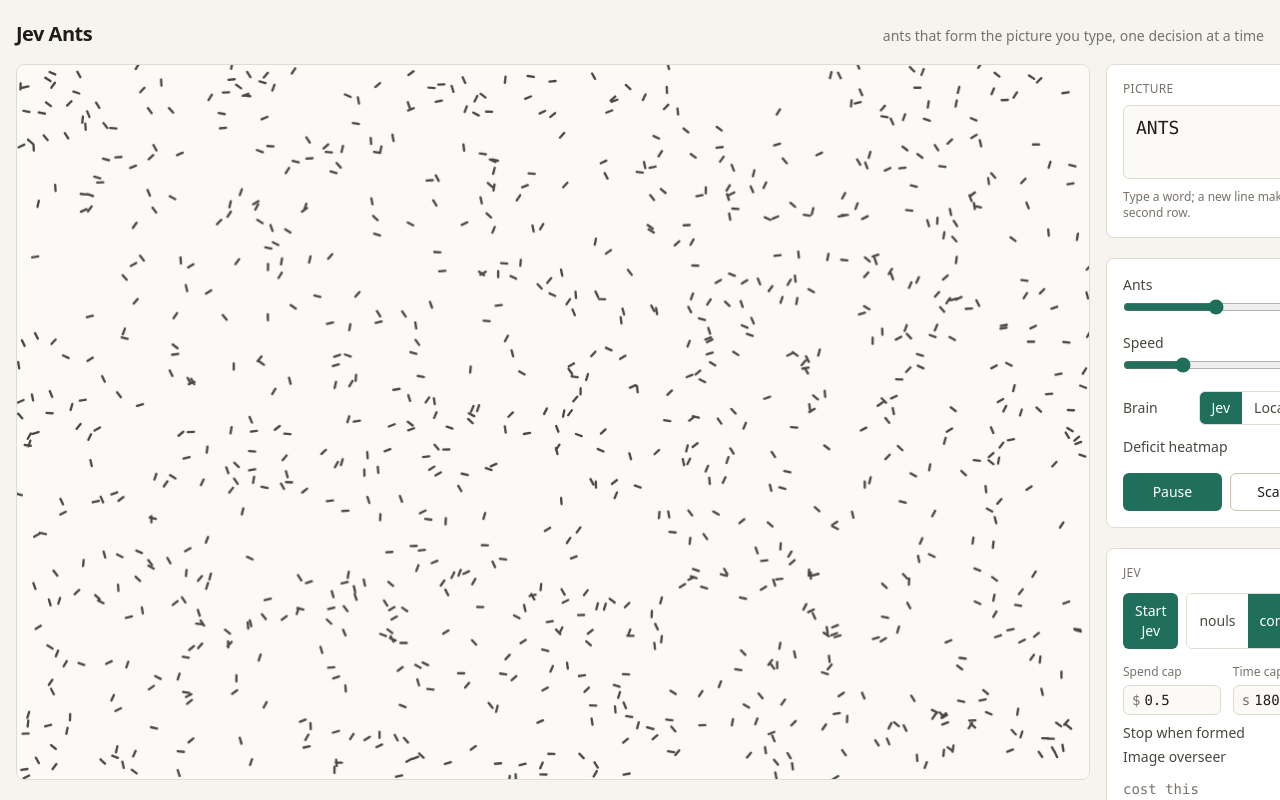
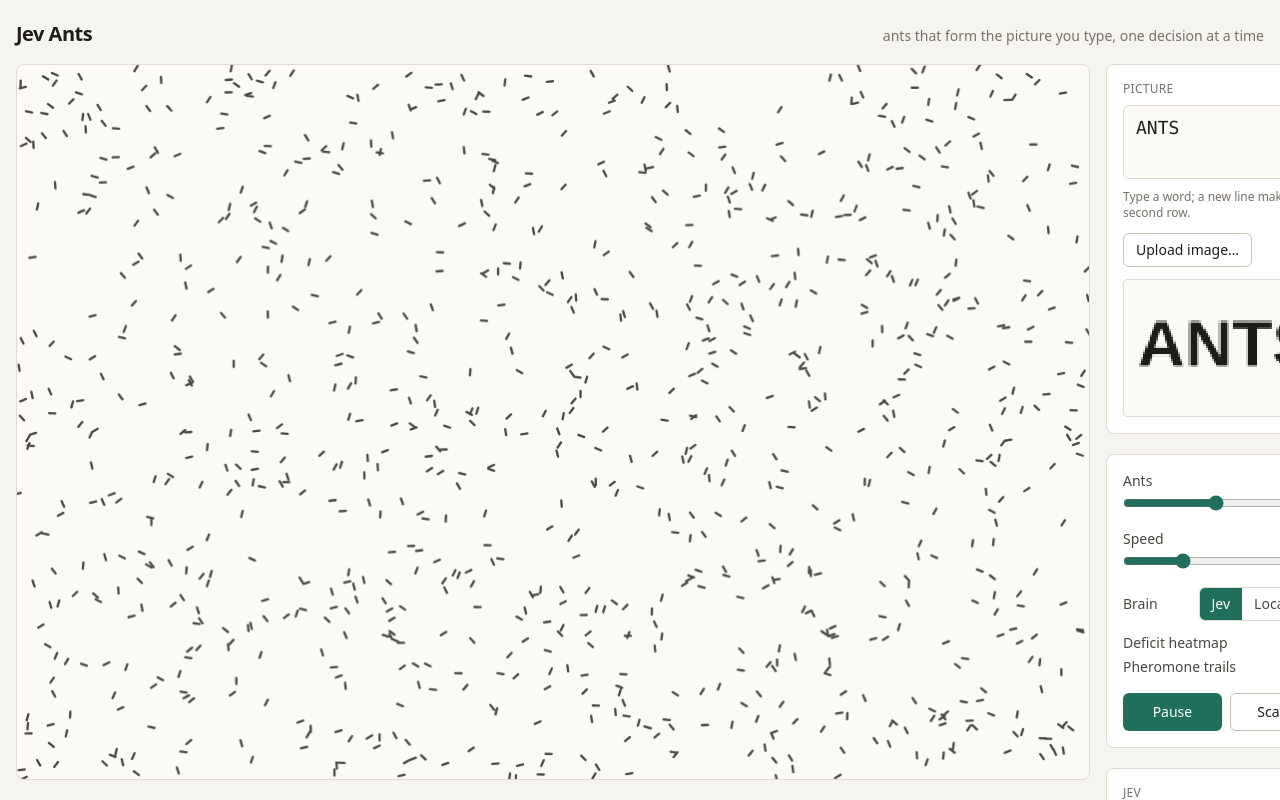
Before and after one commit to bwvogler/ant-sym, a React (Vite) app in the folder web/: page / in a window 1280 px wide. Shown: the top 800 px of the page. Built offline with nearby package versions, Linux system fonts and the light colour scheme.

Commit message:
M5: image upload (button + drop on the field), target preview, Morph (a new picture while stopped walks the ants over), pheromone trails overlay

```diff
--- a/web/src/App.tsx
+++ b/web/src/App.tsx
@@ -5,8 +5,8 @@ import { useEngine } from "./ui/useEngine.ts";
 import { useJev } from "./ui/useJev.ts";
 
 export default function App() {
-  const { engine, controls, update, stats, fps, scatter, onFrame } = useEngine();
-  const jev = useJev(engine, stats?.formed ?? false);
+  const { engine, controls, update, stats, fps, scatter, onFrame, loadImage, imageError } = useEngine();
+  const jev = useJev(engine, stats?.formed ?? false, stats?.targetVersion ?? 0);
   return (
     <main className="mx-auto flex h-full max-w-7xl flex-col gap-4 px-4 py-5">
       <header className="flex items-baseline justify-between">
@@ -14,10 +14,19 @@ export default function App() {
         <p className="text-sm text-fg-3">ants that form the picture you type, one decision at a time</p>
       </header>
       <div className="flex min-h-0 flex-1 flex-col gap-4 lg:flex-row">
-        <div className="min-h-[360px] flex-1" style={{ aspectRatio: `${engine.params.size.w} / ${engine.params.size.h}` }}>
-          <Field engine={engine} onFrame={onFrame} showHeatmap={controls.showHeatmap} box={jev.state.overseer?.box ?? null} boxSteering={jev.state.overseer?.steering ?? false} />
+        <div
+          className="min-h-[360px] flex-1"
+          style={{ aspectRatio: `${engine.params.size.w} / ${engine.params.size.h}` }}
+          onDragOver={(e) => e.preventDefault()}
+          onDrop={(e) => {
+            e.preventDefault();
+            const f = e.dataTransfer.files?.[0];
+            if (f) void loadImage(f);
+          }}
+        >
+          <Field engine={engine} onFrame={onFrame} showHeatmap={controls.showHeatmap} showTrails={controls.showTrails} box={jev.state.overseer?.box ?? null} boxSteering={jev.state.overseer?.steering ?? false} />
         </div>
-        <Panel controls={controls} update={update} stats={stats} fps={fps} onScatter={scatter}>
+        <Panel engine={engine} controls={controls} update={update} stats={stats} fps={fps} onScatter={scatter} onImage={(f) => void loadImage(f)} imageError={imageError}>
           <JevPanel {...jev} activeAnts={stats ? controls.antCount - stats.settled : controls.antCount} jevDecisions={stats?.decisions.jev ?? 0} />
         </Panel>
       </div>
--- a/web/src/sim/engine.ts
+++ b/web/src/sim/engine.ts
@@ -41,6 +41,8 @@ export interface EngineStats {
   time: number;
   coverage: number;
   formed: boolean;
+  /** bumps on every setTarget, so the UI can tell a new picture from the one it formed */
+  targetVersion: number;
   settled: number;
   due: number;
   decisions: { local: number; jev: number };
@@ -58,6 +60,7 @@ export class Engine {
   /** sim seconds */
   time = 0;
   formed = false;
+  targetVersion = 0;
   /** coverage from the last tick */
   coverage = 0;
   idleBehaviour: IdleBehaviour = "wander";
@@ -91,6 +94,7 @@ export class Engine {
 
   /** Replace the picture. Everyone wakes up (settled ants re-evaluate) but nobody moves yet. */
   setTarget(target: Float32Array): void {
+    this.targetVersion++;
     if (target.length !== this.target.length) throw new Error("target does not match the grid");
     this.target = target;
     this.formed = false;
@@ -262,6 +266,6 @@ export class Engine {
     else if (cov < p.formedAt - 0.1) this.formed = false;
     let settled = 0;
     for (let i = 0; i < this.world.n; i++) settled += this.world.settled[i] as number;
-    return { time: this.time, coverage: cov, formed: this.formed, settled, due: left, decisions: { ...this.decisions } };
+    return { time: this.time, coverage: cov, formed: this.formed, targetVersion: this.targetVersion, settled, due: left, decisions: { ...this.decisions } };
   }
 }
--- a/web/src/ui/Field.tsx
+++ b/web/src/ui/Field.tsx
@@ -12,6 +12,8 @@ interface Props {
   engine: Engine;
   onFrame: (fn: () => void) => () => void;
   showHeatmap: boolean;
+  /** fading dots where moving ants have been */
+  showTrails: boolean;
   /** the overseer's last box, normalised edges, drawn in jade */
   box: { top: number; bottom: number; left: number; right: number } | null;
   boxSteering: boolean;
@@ -21,10 +23,16 @@ function cssVar(name: string): string {
   return getComputedStyle(document.documentElement).getPropertyValue(name).trim();
 }
 
-export default function Field({ engine, onFrame, showHeatmap, box, boxSteering }: Props) {
+export default function Field({ engine, onFrame, showHeatmap, showTrails, box, boxSteering }: Props) {
   const canvasRef = useRef<HTMLCanvasElement>(null);
   const heatRef = useRef<HTMLCanvasElement | null>(null);
+  const trailRef = useRef<HTMLCanvasElement | null>(null);
   const showHeat = useRef(showHeatmap);
+  const trails = useRef(showTrails);
+  useEffect(() => {
+    trails.current = showTrails;
+    if (!showTrails && trailRef.current) trailRef.current.getContext("2d")!.clearRect(0, 0, trailRef.current.width, trailRef.current.height);
+  }, [showTrails]);
   const boxRef = useRef<{ box: Props["box"]; steering: boolean }>({ box, steering: boxSteering });
   useEffect(() => {
     showHeat.current = showHeatmap;
@@ -43,6 +51,8 @@ export default function Field({ engine, onFrame, showHeatmap, box, boxSteering }
     heat.height = gh;
     const heatCtx = heat.getContext("2d")!;
     const heatImg = heatCtx.createImageData(gw, gh);
+    const trail = (trailRef.current ??= document.createElement("canvas"));
+    const trailCtx = trail.getContext("2d")!;
 
     let paper = cssVar("--paper");
     let ink = cssVar("--ink");
@@ -67,6 +77,8 @@ export default function Field({ engine, onFrame, showHeatmap, box, boxSteering }
       if (canvas.width !== w || canvas.height !== h) {
         canvas.width = w;
         canvas.height = h;
+        trail.width = w;
+        trail.height = h;
       }
     };
     const ro = new ResizeObserver(fit);
@@ -108,6 +120,23 @@ export default function Field({ engine, onFrame, showHeatmap, box, boxSteering }
 
       const w = engine.world;
       const len = Math.max(2, Math.min(sx, sy) * 0.55);
+
+      if (trails.current) {
+        // Fade what is there, stamp every moving ant, then lay the trail under the ants.
+        trailCtx.globalCompositeOperation = "destination-out";
+        trailCtx.fillStyle = "rgba(0,0,0,0.035)";
+        trailCtx.fillRect(0, 0, W, H);
+        trailCtx.globalCompositeOperation = "source-over";
+        trailCtx.fillStyle = accent;
+        trailCtx.globalAlpha = 0.3;
+        const dot = Math.max(1, len * 0.3);
+        for (let i = 0; i < w.n; i++) {
+          if (w.settled[i]) continue;
+          trailCtx.fillRect((w.x[i] as number) * sx - dot / 2, (w.y[i] as number) * sy - dot / 2, dot, dot);
+        }
+        trailCtx.globalAlpha = 1;
+        ctx.drawImage(trail, 0, 0);
+      }
       const half = len / 2;
       ctx.lineCap = "round";
       for (const pass of [0, 1] as const) {
--- a/web/src/ui/Panel.tsx
+++ b/web/src/ui/Panel.tsx
@@ -1,17 +1,21 @@
-import type { ReactNode } from "react";
-import type { EngineStats } from "../sim/engine.ts";
+import { useEffect, useRef, type ReactNode } from "react";
+import type { Engine, EngineStats } from "../sim/engine.ts";
 import type { Controls } from "./useEngine.ts";
 
 interface Props {
+  engine: Engine;
   controls: Controls;
   update: (patch: Partial<Controls>) => void;
   stats: EngineStats | null;
   fps: number;
   onScatter: () => void;
+  onImage: (file: File) => void;
+  imageError: string | null;
   children?: ReactNode;
 }
 
-export default function Panel({ controls, update, stats, fps, onScatter, children }: Props) {
+export default function Panel({ engine, controls, update, stats, fps, onScatter, onImage, imageError, children }: Props) {
+  const fileRef = useRef<HTMLInputElement>(null);
   return (
     <aside className="flex w-full flex-col gap-5 lg:w-80">
       <section className="rounded-lg border border-line bg-panel p-4">
@@ -27,6 +31,20 @@ export default function Panel({ controls, update, stats, fps, onScatter, childre
           spellCheck={false}
         />
         <p className="mt-1 text-xs text-fg-3">Type a word; a new line makes a second row.</p>
+        <div className="mt-3 flex items-center gap-2">
+          <input ref={fileRef} type="file" accept="image/*" className="hidden" onChange={(e) => e.target.files?.[0] && onImage(e.target.files[0])} />
+          <button type="button" className="rounded-md border border-line-strong px-3 py-1.5 text-sm text-fg hover:bg-raised" onClick={() => fileRef.current?.click()} title="A black-and-white picture works best; drop one on the field too">
+            Upload image…
+          </button>
+          {controls.image && (
+            <button type="button" className="flex min-w-0 items-center gap-1 text-sm text-fg-2 hover:text-fg" onClick={() => update({ image: null })} title="Back to the text">
+              <span className="truncate font-mono text-xs">{controls.image.name}</span>
+              <span aria-hidden>×</span>
+            </button>
+          )}
+        </div>
+        {imageError && <p className="mt-1 text-xs text-err">{imageError}</p>}
+        <TargetPreview engine={engine} version={stats?.targetVersion ?? 0} />
       </section>
 
       <section className="rounded-lg border border-line bg-panel p-4">
@@ -46,6 +64,10 @@ export default function Panel({ controls, update, stats, fps, onScatter, childre
         <label className="mt-3 flex items-center justify-between text-sm text-fg-2">
           <span>Deficit heatmap</span>
           <input type="checkbox" checked={controls.showHeatmap} onChange={(e) => update({ showHeatmap: e.target.checked })} />
+        </label>
+        <label className="mt-1 flex items-center justify-between text-sm text-fg-2">
+          <span>Pheromone trails</span>
+          <input type="checkbox" checked={controls.showTrails} onChange={(e) => update({ showTrails: e.target.checked })} />
         </label>
         <div className="mt-4 flex gap-2">
           <button type="button" className="flex-1 rounded-md bg-accent px-3 py-2 text-sm font-medium text-accent-ink hover:bg-accent-hover" onClick={() => update({ playing: !controls.playing })}>
@@ -80,6 +102,33 @@ export default function Panel({ controls, update, stats, fps, onScatter, childre
   );
 }
 
+/** The target grid as it is: what the ants are asked to draw, darkest cell = full ink. */
+function TargetPreview({ engine, version }: { engine: Engine; version: number }) {
+  const ref = useRef<HTMLCanvasElement>(null);
+  useEffect(() => {
+    const canvas = ref.current;
+    if (!canvas) return;
+    const { w, h } = engine.params.size;
+    canvas.width = w;
+    canvas.height = h;
+    const ctx = canvas.getContext("2d")!;
+    const img = ctx.createImageData(w, h);
+    const t = engine.target;
+    let max = 0;
+    for (let i = 0; i < t.length; i++) max = Math.max(max, t[i] as number);
+    for (let i = 0; i < t.length; i++) {
+      const v = max > 0 ? (t[i] as number) / max : 0;
+      const o = i * 4;
+      img.data[o] = 30;
+      img.data[o + 1] = 28;
+      img.data[o + 2] = 24;
+      img.data[o + 3] = Math.round(255 * v);
+    }
+    ctx.putImageData(img, 0, 0);
+  }, [engine, version]);
+  return <canvas ref={ref} className="mt-3 w-full rounded border border-line bg-paper [image-rendering:pixelated]" style={{ aspectRatio: `${engine.params.size.w} / ${engine.params.size.h}` }} aria-label="target preview" />;
+}
+
 function seg(active: boolean): string {
   return `px-3 py-1.5 ${active ? "bg-accent text-accent-ink" : "bg-panel text-fg-2 hover:bg-raised"}`;
 }
--- a/web/src/ui/jevScheduler.ts
+++ b/web/src/ui/jevScheduler.ts
@@ -60,6 +60,8 @@ export interface SchedulerState {
   /** the last reply's neutral point (what Jev answers for an ant with nothing around it) */
   neutral: Neutral | null;
   overseer: OverseerState | null;
+  /** engine.targetVersion when the last run ended */
+  stoppedOnTarget: number;
   /** client-side running total across runs this page-load, dollars */
   sessionUsd: number;
   sessionTokens: number;
@@ -76,7 +78,7 @@ export class JevScheduler {
   #inFlight = 0;
   #pending: Uint8Array;
   #listeners = new Set<Listener>();
-  #state: SchedulerState = { phase: "idle", run: null, pending: 0, requestsSent: 0, failures: 0, lastError: null, sample: null, neutral: null, overseer: null, sessionUsd: 0, sessionTokens: 0 };
+  #state: SchedulerState = { phase: "idle", run: null, pending: 0, requestsSent: 0, failures: 0, lastError: null, sample: null, neutral: null, overseer: null, stoppedOnTarget: 0, sessionUsd: 0, sessionTokens: 0 };
   #lastRunTokens = 0;
   #startedAt = 0;
 
@@ -155,6 +157,7 @@ export class JevScheduler {
       this.#overseerTimer = null;
     }
     this.#engine.attractor = null;
+    this.#set({ stoppedOnTarget: this.#engine.targetVersion });
     this.#engine.jevOwned.fill(0);
     // After a run the stragglers finish with the local rule, so a formed
     // picture stays formed without spending.
--- a/web/src/ui/useEngine.ts
+++ b/web/src/ui/useEngine.ts
@@ -1,7 +1,7 @@
 import { useCallback, useEffect, useMemo, useRef, useState } from "react";
 import { Engine, type Brain, type EngineStats } from "../sim/engine.ts";
 import { normalizeTarget } from "../sim/grid.ts";
-import { textToDarkness } from "../sim/targets.ts";
+import { imageToDarkness, textToDarkness } from "../sim/targets.ts";
 
 // Owns the one Engine and the animation loop. React state carries only what
 // the panel shows (stats, params); the renderer reads the engine directly
@@ -9,14 +9,17 @@ import { textToDarkness } from "../sim/targets.ts";
 
 export interface Controls {
   text: string;
+  /** an uploaded picture wins over the text while it is set */
+  image: { name: string; darkness: Float32Array } | null;
   antCount: number;
   speed: number;
   brain: Brain;
   playing: boolean;
   showHeatmap: boolean;
+  showTrails: boolean;
 }
 
-export const DEFAULT_CONTROLS: Controls = { text: "ANTS", antCount: 1000, speed: 1, brain: "jev", playing: true, showHeatmap: false };
+export const DEFAULT_CONTROLS: Controls = { text: "ANTS", antCount: 1000, speed: 1, brain: "jev", playing: true, showHeatmap: false, showTrails: false, image: null };
 
 export function useEngine(initial: Controls = DEFAULT_CONTROLS) {
   // One engine for the component's life; the hook mutates its params in place on purpose.
@@ -29,11 +32,14 @@ export function useEngine(initial: Controls = DEFAULT_CONTROLS) {
   const darknessRef = useRef<Float32Array | null>(null);
   const frameListeners = useRef(new Set<() => void>());
 
-  // Target: text → darkness (cached) → normalised to the current ant count.
+  // Target: image or text → darkness (cached) → normalised to the current ant
+  // count. A new picture in Jev mode puts idle ants back to wandering, so the
+  // free local rule does not quietly form it before Jev is asked to.
   useEffect(() => {
-    darknessRef.current = textToDarkness(controls.text, engine.params.size);
+    darknessRef.current = controls.image ? controls.image.darkness : textToDarkness(controls.text, engine.params.size);
     engine.setTarget(normalizeTarget(darknessRef.current, engine.world.n));
-  }, [controls.text, engine]);
+    if (engine.params.brain === "jev") engine.idleBehaviour = "wander";
+  }, [controls.text, controls.image, engine]);
 
   useEffect(() => {
     if (controls.antCount !== engine.world.n) {
@@ -86,6 +92,21 @@ export function useEngine(initial: Controls = DEFAULT_CONTROLS) {
 
   const scatter = useCallback(() => engine.scatter(), [engine]);
   const update = useCallback((patch: Partial<Controls>) => setControls((c) => ({ ...c, ...patch })), []);
+  const [imageError, setImageError] = useState<string | null>(null);
+  const loadImage = useCallback(
+    async (file: File) => {
+      try {
+        const bmp = await createImageBitmap(file);
+        const darkness = imageToDarkness(bmp, engine.params.size);
+        bmp.close();
+        setImageError(null);
+        setControls((c) => ({ ...c, image: { name: file.name, darkness } }));
+      } catch {
+        setImageError(`Could not read ${file.name} as an image.`);
+      }
+    },
+    [engine],
+  );
 
-  return useMemo(() => ({ engine, controls, update, stats, fps, scatter, onFrame }), [engine, controls, update, stats, fps, scatter, onFrame]);
+  return useMemo(() => ({ engine, controls, update, stats, fps, scatter, onFrame, loadImage, imageError }), [engine, controls, update, stats, fps, scatter, onFrame, loadImage, imageError]);
 }
--- a/web/src/ui/useJev.ts
+++ b/web/src/ui/useJev.ts
@@ -8,7 +8,7 @@ import { JevScheduler, type SchedulerState } from "./jevScheduler.ts";
 // React face of the scheduler: one instance per engine, its state mirrored
 // into React, caps and schema editable, and the "formed → stop" rule.
 
-export function useJev(engine: Engine, formed: boolean) {
+export function useJev(engine: Engine, formed: boolean, targetVersion: number) {
   const scheduler = useMemo(() => new JevScheduler(engine), [engine]);
   const [state, setState] = useState<SchedulerState>(scheduler.state);
   const [caps, setCaps] = useState<RunCaps>(DEFAULT_CAPS);
@@ -45,8 +45,12 @@ export function useJev(engine: Engine, formed: boolean) {
   // something and a few seconds have passed, so a picture the local rule left
   // behind does not end the run before it starts.
   useEffect(() => {
-    if (formed && stopOnFormed && state.phase === "running" && state.requestsSent > 0 && scheduler.runSeconds > 3) void scheduler.stop("formed");
-  }, [formed, stopOnFormed, state.phase, state.requestsSent, scheduler]);
+    if (formed && stopOnFormed && state.phase === "running" && state.requestsSent > 0 && scheduler.runSeconds > 3) {
+      void scheduler.stop("formed");
+    }
+  }, [formed, stopOnFormed, state.phase, state.requestsSent, scheduler, engine]);
+  // The target changed since the run ended: Start is a morph from the old shape.
+  const morphPending = state.phase === "stopped" && targetVersion !== state.stoppedOnTarget;
 
-  return { state, caps, setCaps, schema, setSchema, start, stop, stopOnFormed, setStopOnFormed, overseer, setOverseer };
+  return { state, caps, setCaps, schema, setSchema, start, stop, stopOnFormed, setStopOnFormed, overseer, setOverseer, morphPending };
 }
```
Also changed, not shown: web/src/ui/JevPanel.tsx (+5 -2 lines).
